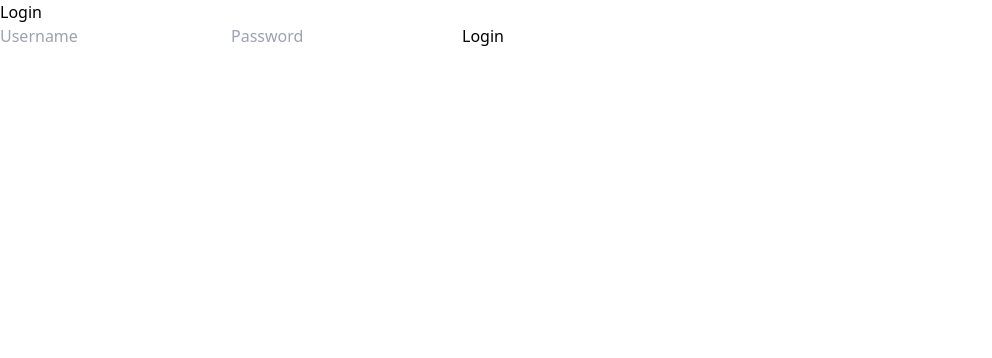
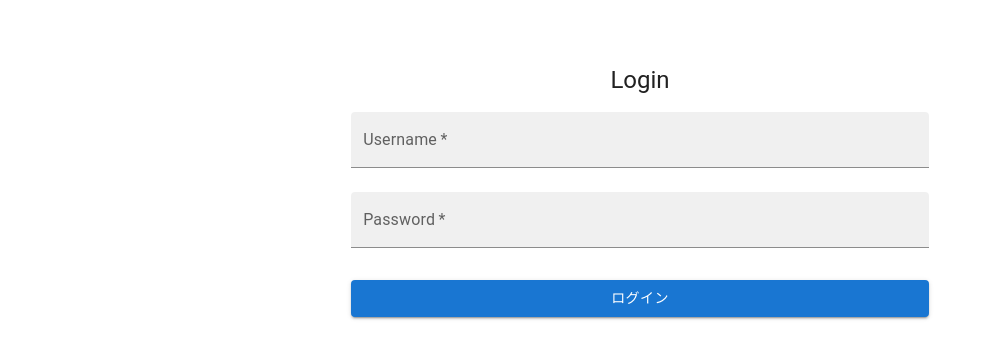
Before and after one commit to YasuhiroOsajima/material-react-table-app-dir-login, a Next.js app: page / in a window 1280 px wide. Shown: the top 358 px of the page, without its empty margins (0-992 px from the left). Built offline with nearby package versions, Linux system fonts and the light colour scheme.

Commit message:
update to use mui

```diff
--- a/package.json
+++ b/package.json
@@ -9,6 +9,10 @@
     "lint": "next lint"
   },
   "dependencies": {
+    "@emotion/react": "^11.11.1",
+    "@emotion/styled": "^11.11.0",
+    "@mui/icons-material": "^5.15.1",
+    "@mui/material": "^5.15.1",
     "axios": "^1.6.2",
     "next": "14.0.4",
     "react": "^18",
--- a/src/app/page.tsx
+++ b/src/app/page.tsx
@@ -2,6 +2,16 @@
 import { useState } from "react";
 
 import axios from "axios";
+import {
+  createTheme,
+  Box,
+  Button,
+  Container,
+  CssBaseline,
+  TextField,
+  ThemeProvider,
+  Typography,
+} from "@mui/material";
 
 const authServer = process.env.NEXT_PUBLIC_AUTH_SERVER;
 const webserver = process.env.NEXT_PUBLIC_WEB_SERVER;
@@ -9,6 +19,7 @@ const webserver = process.env.NEXT_PUBLIC_WEB_SERVER;
 export default function Login() {
   const [username, setUsername] = useState("");
   const [password, setPassword] = useState("");
+  const defaultTheme = createTheme();
 
   const handleSubmit = async (e: React.FormEvent) => {
     e.preventDefault();
@@ -37,27 +48,57 @@ export default function Login() {
     }
   };
   return (
-    <>
-      <h1>Login</h1>
-      <form onSubmit={handleSubmit}>
-        <input
-          value={username}
-          onChange={(e) => setUsername(e.target.value)}
-          type="text"
-          name="username"
-          placeholder="Username"
-          required
-        />
-        <input
-          value={password}
-          onChange={(e) => setPassword(e.target.value)}
-          type="text"
-          name="password"
-          placeholder="Password"
-          required
-        />
-        <button type="submit">Login</button>
-      </form>
-    </>
+    <ThemeProvider theme={defaultTheme}>
+      <Container component="main">
+        <CssBaseline />
+        <Box
+          sx={{
+            marginTop: 8,
+            display: "flex",
+            flexDirection: "column",
+            alignItems: "center",
+          }}
+        >
+          <Typography component="h1" variant="h5">
+            Login
+          </Typography>
+          <form onSubmit={handleSubmit}>
+            <TextField
+              required
+              type="text"
+              id="username"
+              label="Username"
+              variant="filled"
+              fullWidth
+              margin="normal"
+              onChange={(e: React.ChangeEvent<HTMLInputElement>) =>
+                setUsername(e.target.value)
+              }
+            />
+            <TextField
+              required
+              type="password"
+              id="password"
+              label="Password"
+              variant="filled"
+              autoComplete="current-password"
+              fullWidth
+              margin="normal"
+              onChange={(e: React.ChangeEvent<HTMLInputElement>) =>
+                setPassword(e.target.value)
+              }
+            />
+            <Button
+              variant="contained"
+              type="submit"
+              fullWidth
+              sx={{ mt: 3, mb: 2 }}
+            >
+              ログイン
+            </Button>
+          </form>
+        </Box>
+      </Container>
+    </ThemeProvider>
   );
 }
```
Also changed, not shown: 1 other file (tests, documents, lock files or other folders).
